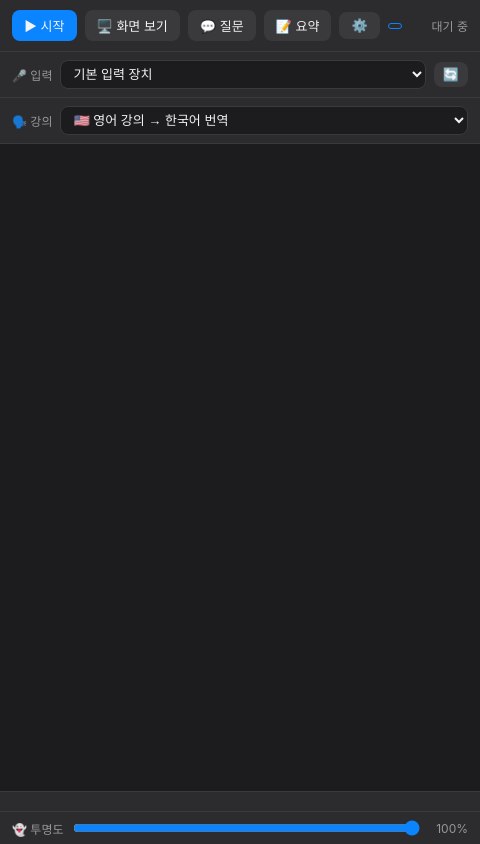
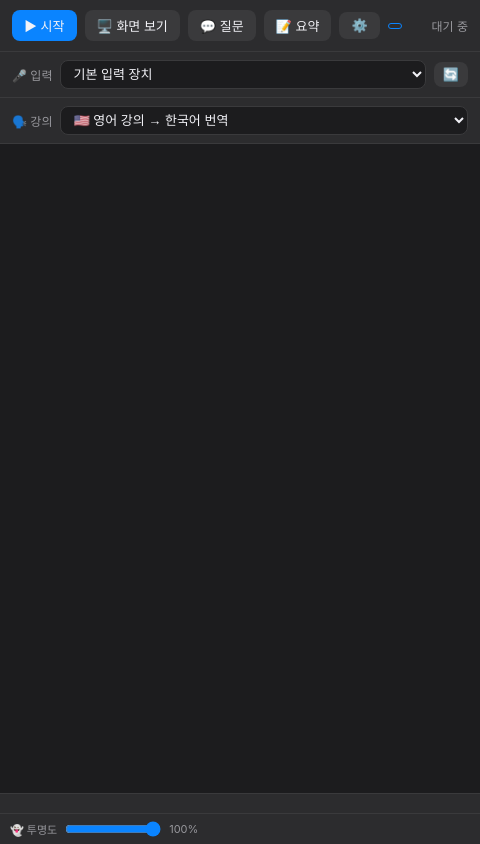
Before and after one commit to pmspms2000/assiedu, an Electron app: page src/renderer/index.html in a window 480 px wide. Drawn offline with Linux system fonts and the light colour scheme.

Commit message:
style: 투명도 슬라이더 작게·왼쪽 정렬(창 절반 이내)

```diff
--- a/src/renderer/styles.css
+++ b/src/renderer/styles.css
@@ -212,25 +212,26 @@ body.chatwin #chatLog {
 #opacitybar {
   display: flex;
   align-items: center;
-  gap: 8px;
-  padding: 6px 12px;
+  justify-content: flex-start; /* 왼쪽 정렬 */
+  gap: 6px;
+  padding: 5px 10px;
   background: #2c2c2e;
   border-top: 1px solid #3a3a3c;
 }
 .op-label {
-  font-size: 12px;
+  font-size: 11px;
   color: #98989d;
   white-space: nowrap;
 }
 #opacity {
-  flex: 1;
+  width: 96px; /* 작게 — 창 절반을 넘지 않게 */
   accent-color: #0a84ff;
 }
 #opacityVal {
-  font-size: 12px;
+  font-size: 11px;
   color: #98989d;
-  width: 38px;
-  text-align: right;
+  width: 32px;
+  text-align: left;
 }
 
 /* 설정 창 */
```
